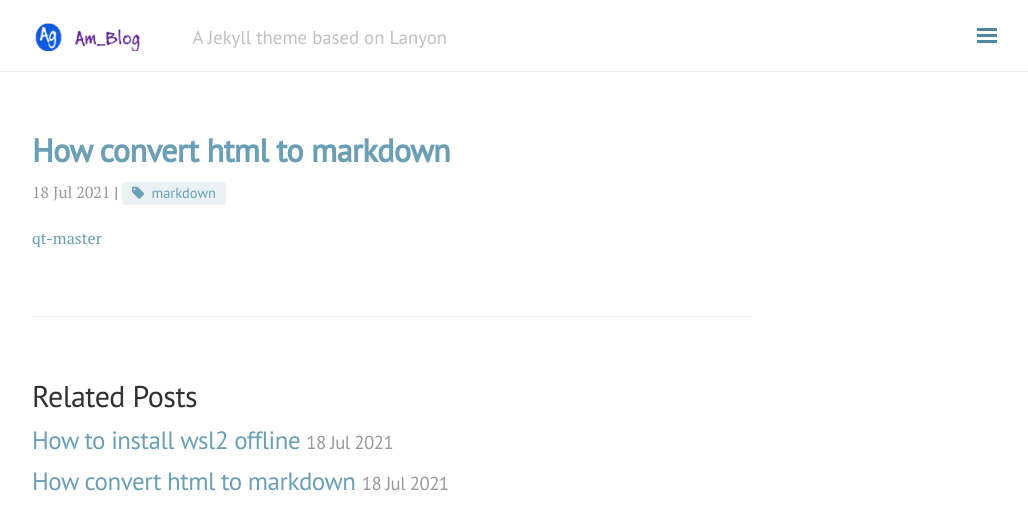
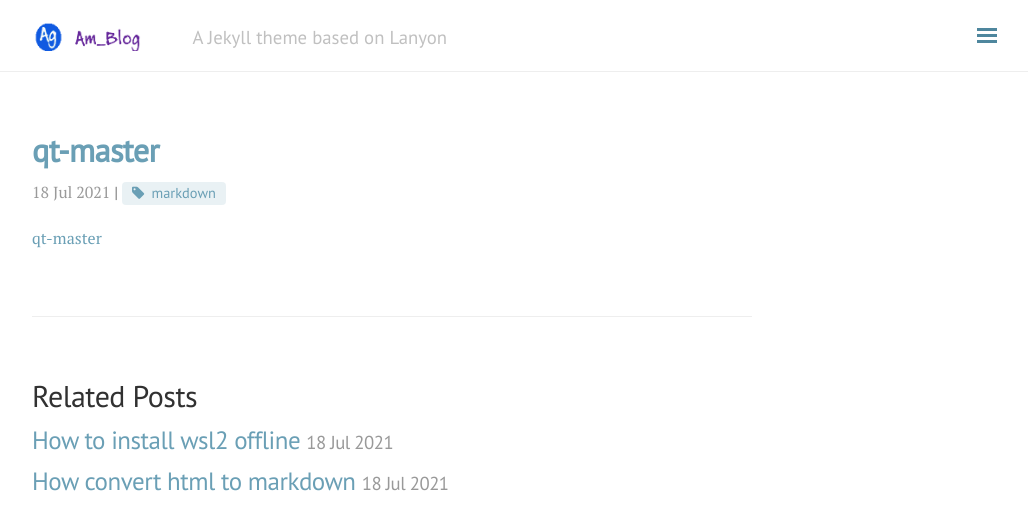
Before and after one commit to Amrf000/OJ_notebook, a Jekyll site: the page built from _posts/2021-07-18-qt-master.md, in a window 1280 px wide. Shown: the top 530 px of the page, without its empty margins (248-1276 px from the left). Built offline with Jekyll 4.4.1, drawn with Linux system fonts in a browser that asks for light colours; nearby versions of some CDN libraries.

Commit message:
add exclude

```diff
--- a/_posts/2021-07-18-qt-master.md
+++ b/_posts/2021-07-18-qt-master.md
@@ -1,8 +1,8 @@
 ---
 layout: post
-title: How convert html to markdown
+title: qt-master
 category: Tools
 tags: [markdown]
 ---
 
-[qt-master](static/2021-07-18-qt-master.html)
+[qt-master]({{ site.baseurl }}/static/2021-07-18-qt-master.html)
```
